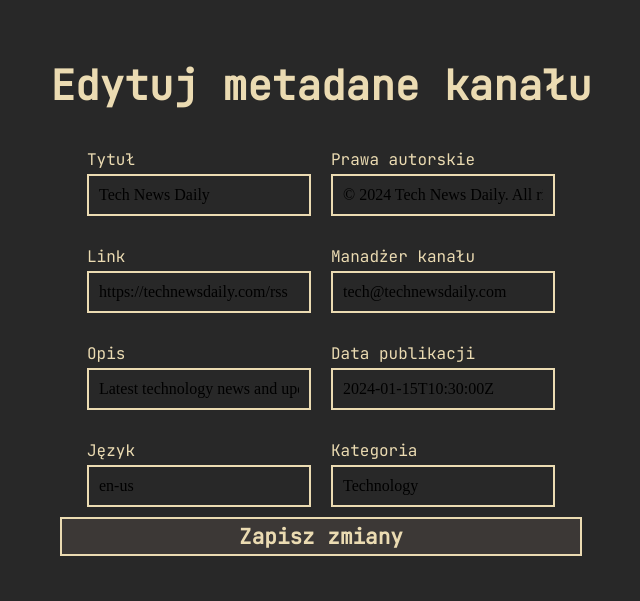
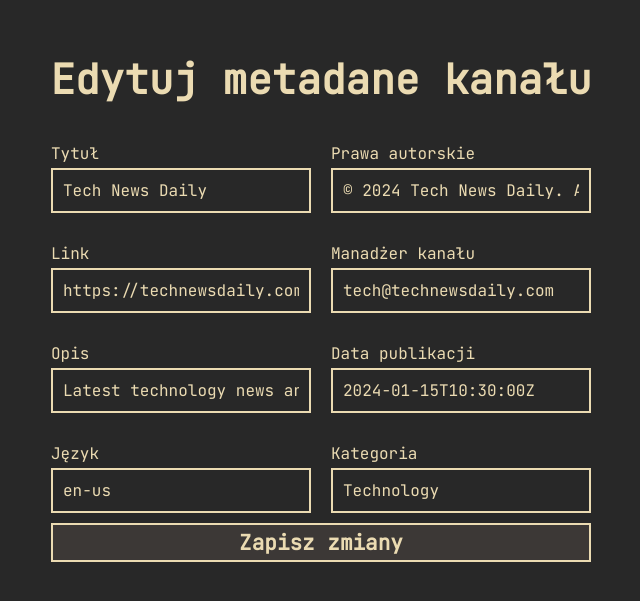
Before and after one commit to Baguuc/zadanie-rss-praktyki, a React (Vite) app in the folder frontend/: page /channels/1/edit in a window 1280 px wide. Shown: the part 107-708 px from the top of the page, without its empty margins (319-959 px from the left). Built offline with nearby package versions, Linux system fonts and the light colour scheme.

Commit message:
fix: fixed input styles

```diff
--- a/frontend/src/App.css
+++ b/frontend/src/App.css
@@ -46,6 +46,8 @@ body {
     border: solid 2px var(--clr-fg1);
     border-radius: 0;
     background-color: var(--clr-bg0);
+    color: var(--clr-fg1);
+    font-family: 'JetBrains Mono';
     padding: 10px;
 }
 
```
